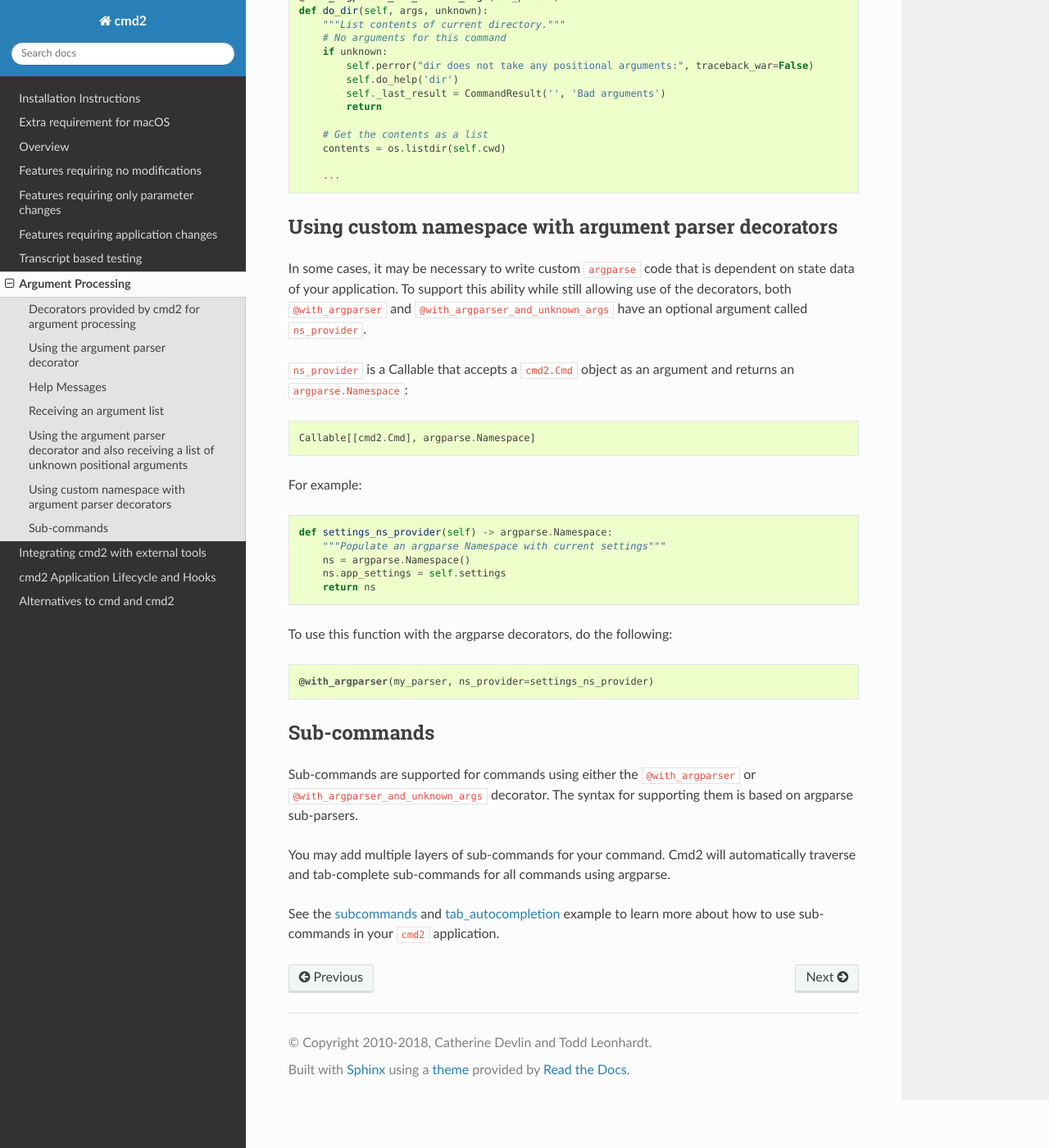
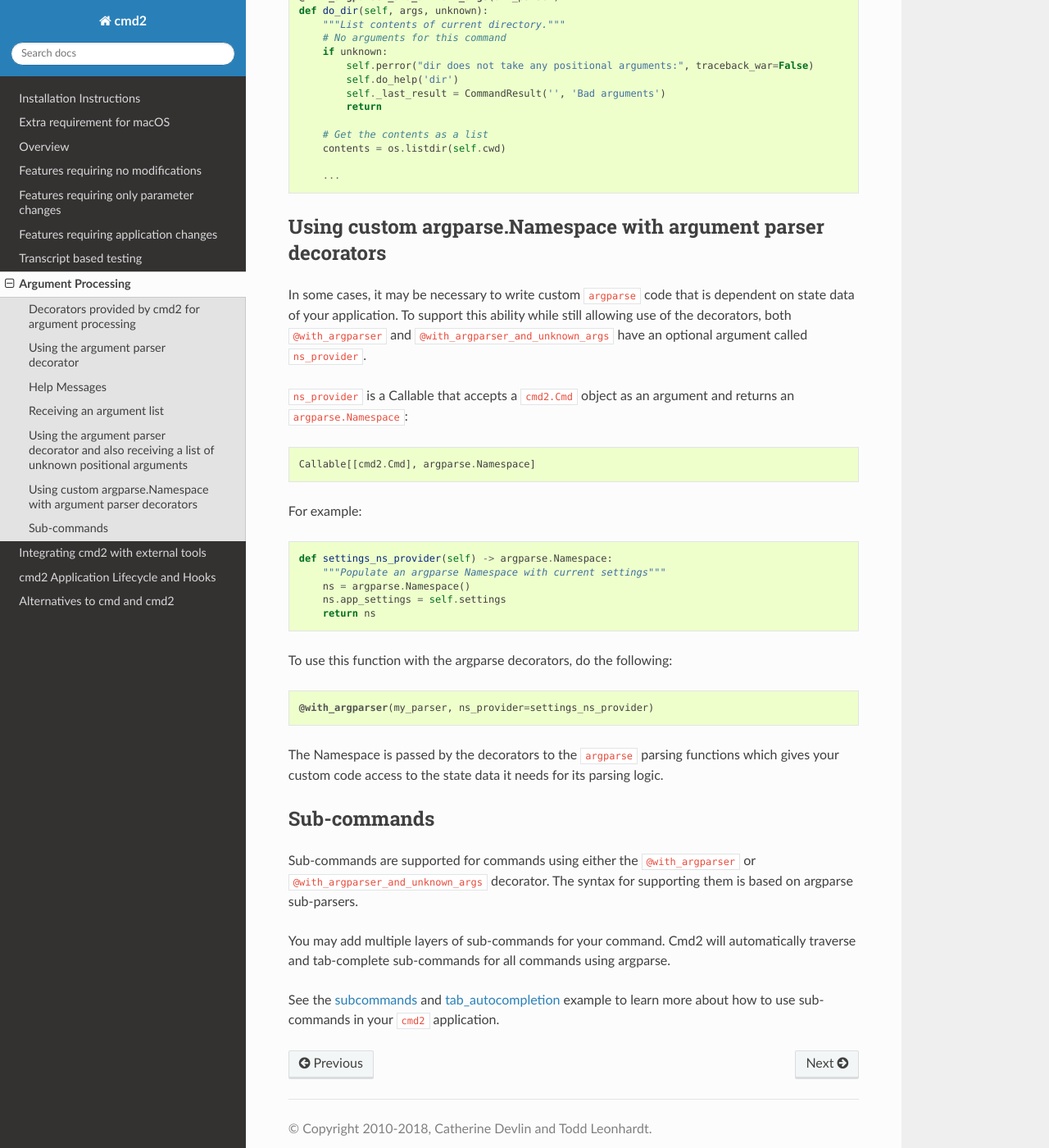
Before and after one commit to python-cmd2/cmd2, a Sphinx documentation site: the page built from docs/argument_processing.rst, in a window 1280 px wide and 1400 px high, scrolled down 5410 px. Shown: the whole window at 82% size. Built offline with Sphinx 7.4.7 and the Read the Docs theme 2.0.0, drawn with Linux system fonts in a browser that asks for light colours.

Commit message:
Updated docs

```diff
--- a/docs/argument_processing.rst
+++ b/docs/argument_processing.rst
@@ -275,7 +275,7 @@
 
         ...
 
-Using custom namespace with argument parser decorators
+Using custom argparse.Namespace with argument parser decorators
 ===============================================================================================
 In some cases, it may be necessary to write custom ``argparse`` code that is dependent on state data of your
 application.  To support this ability while still allowing use of the decorators, both ``@with_argparser`` and
@@ -297,6 +297,9 @@
 
     @with_argparser(my_parser, ns_provider=settings_ns_provider)
 
+The Namespace is passed by the decorators to the ``argparse`` parsing functions which gives your custom code access
+to the state data it needs for its parsing logic.
+
 Sub-commands
 ============
 Sub-commands are supported for commands using either the ``@with_argparser`` or
```
